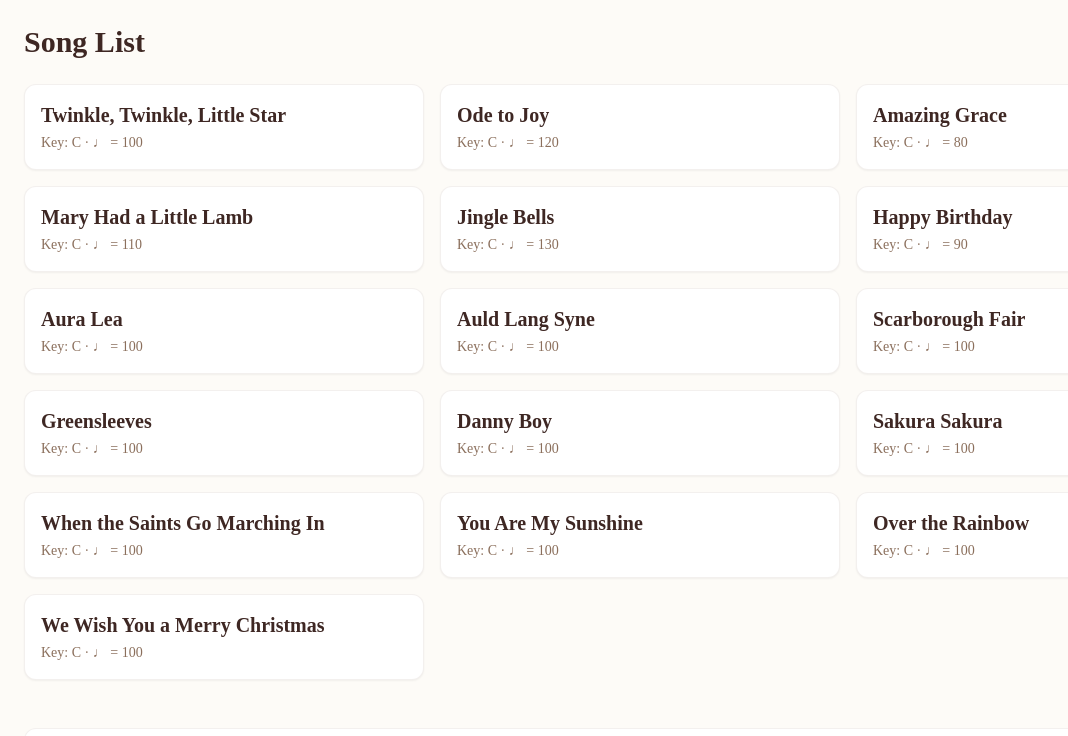
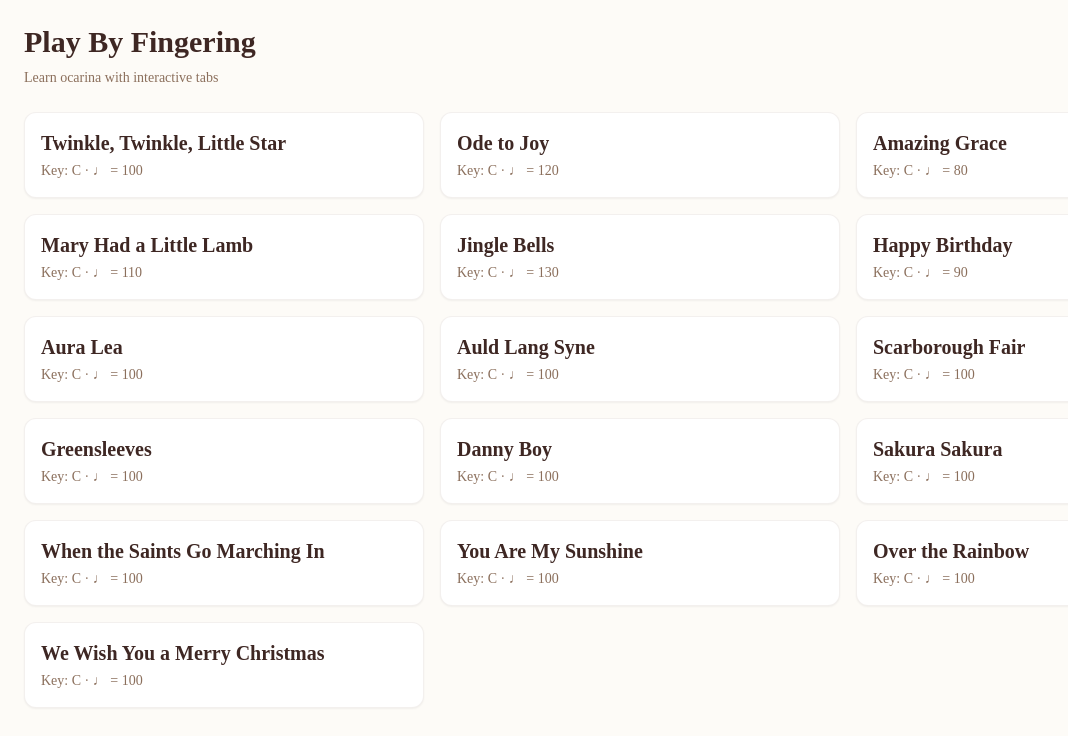
Before and after one commit to Yuning-LI/project-vtabs, a Next.js app: page / in a window 1280 px wide. Shown: the top 736 px of the page, without its empty margins (0-1068 px from the left). Built offline with nearby package versions, Linux system fonts and the light colour scheme.

Commit message:
rebrand: rename project to Play By Fingering 注册域名了

```diff
--- a/next-sitemap.config.js
+++ b/next-sitemap.config.js
@@ -1,6 +1,6 @@
 /** @type {import('next-sitemap').IConfig} */
 module.exports = {
-  siteUrl: process.env.SITE_URL || 'https://project-vtabs.vercel.app',
+  siteUrl: process.env.SITE_URL || 'https://playbyfingering.com',
   generateRobotsTxt: true,
   exclude: [],
   robotsTxtOptions: {
--- a/src/app/layout.tsx
+++ b/src/app/layout.tsx
@@ -2,8 +2,9 @@ import type { Metadata } from 'next'
 import './globals.css'
 
 export const metadata: Metadata = {
-  title: 'Project V-Tabs',
-  description: 'Project V-Tabs'
+  title: 'Play By Fingering – Ocarina Tabs & Visual Fingering Charts',
+  description:
+    'Free interactive ocarina tabs for 12-hole AC ocarina. Visual fingering charts for beginners. Learn Zelda songs, folk tunes, and more.'
 }
 
 export default function RootLayout({
--- a/src/app/page.tsx
+++ b/src/app/page.tsx
@@ -1,9 +1,9 @@
 import Link from 'next/link'
 
 export const metadata = {
-  title: 'Ocarina Tabs & Fingering Charts | Free 12-Hole Ocarina Songs',
+  title: 'Play By Fingering – Ocarina Tabs & Visual Fingering Charts',
   description:
-    'Free interactive ocarina tabs for 12-hole AC ocarina. Learn to play Zelda songs, anime songs, and classics like Twinkle Twinkle. Visual fingering charts included.'
+    'Free interactive ocarina tabs for 12-hole AC ocarina. Visual fingering charts for beginners. Learn Zelda songs, folk tunes, and more.'
 }
 
 export default function Home() {
@@ -28,7 +28,10 @@ export default function Home() {
 
   return (
     <main className="min-h-screen bg-bg p-6">
-      <h1 className="text-3xl font-bold text-primary mb-6">Song List</h1>
+      <h1 className="text-3xl font-bold text-primary mb-2">Play By Fingering</h1>
+      <p className="text-wood-dark text-sm mb-6">
+        Learn ocarina with interactive tabs
+      </p>
       <div className="grid grid-cols-1 md:grid-cols-2 lg:grid-cols-3 gap-4">
         {songs.map(song => (
           <Link
@@ -44,9 +47,9 @@ export default function Home() {
         ))}
       </div>
       <section className="mt-12 p-6 bg-white rounded-xl border border-wood-dark/10">
-        <h2 className="text-2xl font-bold text-primary mb-4">About OcarinaMaster</h2>
+        <h2 className="text-2xl font-bold text-primary mb-4">About Play By Fingering</h2>
         <p className="text-wood-dark leading-relaxed">
-          Welcome to OcarinaMaster, your free source for interactive 12-hole AC ocarina tabs and fingering charts.
+          Welcome to Play By Fingering, your free source for interactive 12-hole AC ocarina tabs and fingering charts.
           Learn to play your favorite songs – from traditional folk tunes to Zelda classics – with our visual,
           easy-to-follow finger diagrams. No music theory required, just click and play. Perfect for beginners
           and hobbyists.
--- a/src/components/layout/Header.tsx
+++ b/src/components/layout/Header.tsx
@@ -22,9 +22,9 @@ export default function Header({
         >
           <ChevronLeft size={20} className="text-primary" />
         </button>
-        <span className="text-lg font-semibold text-primary">V-Tabs</span>
+        <span className="text-lg font-semibold text-primary">Play By Fingering</span>
         <span className="text-xs bg-wood-light text-primary px-2 py-1 rounded-full">
-          Independent Page
+          Learn Ocarina
         </span>
       </div>
       <div>
```
Also changed, not shown: public/robots.txt, 2 other files (tests, documents, lock files or other folders).
